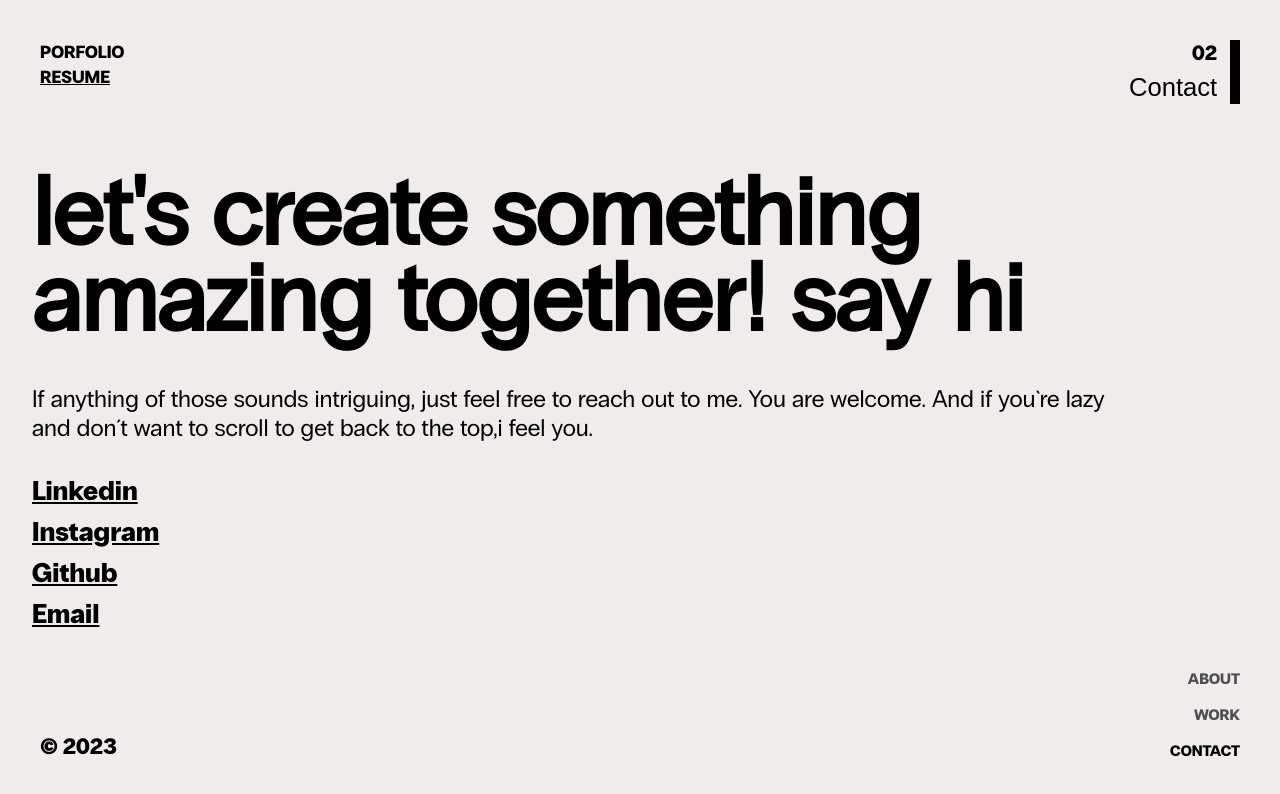
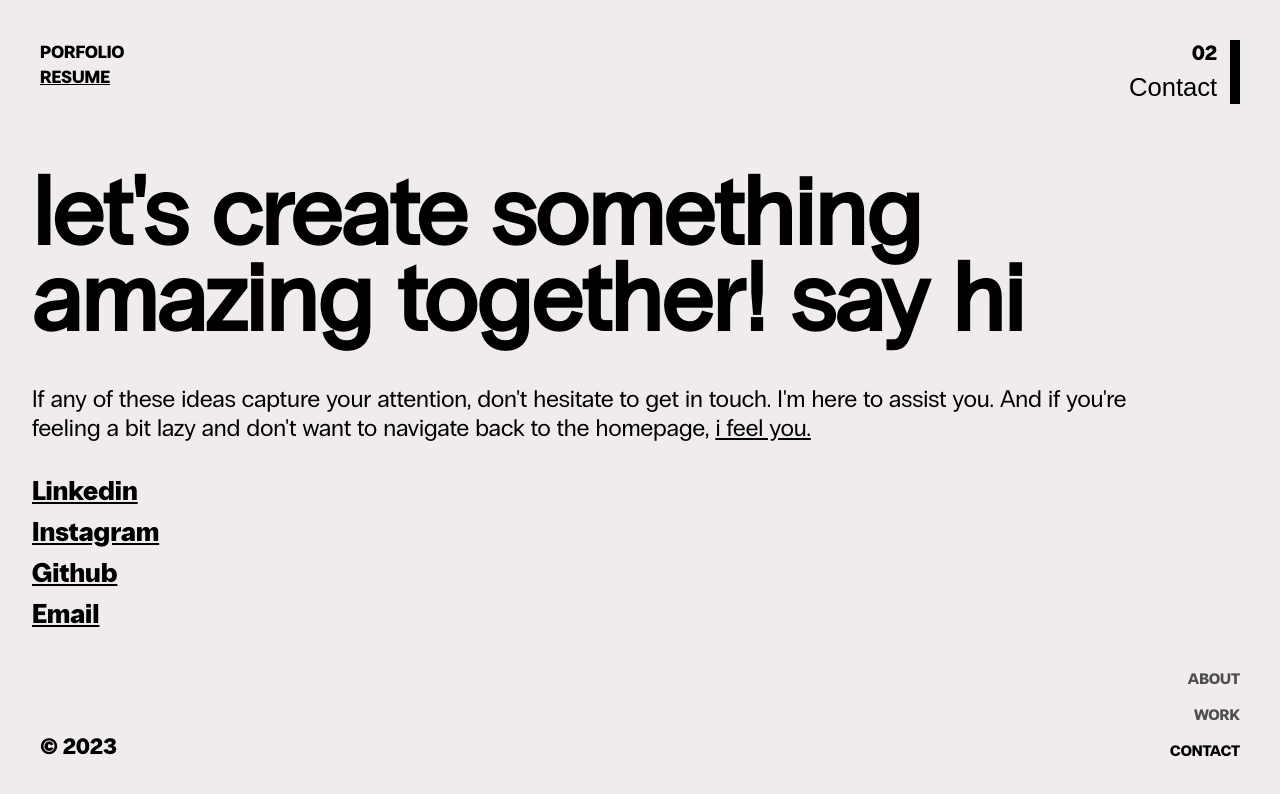
Before and after one commit to GabrielBorgess/s23portfolio, a React (Vite) app: page /contact in a window 1280 px wide. Shown: the top 794 px of the page. Built offline with nearby package versions, Linux system fonts and the light colour scheme; no server answers; a web font is replaced by a local one.

Commit message:
Fix contact page and Translate btn

```diff
--- a/src/i18n.js
+++ b/src/i18n.js
@@ -22,7 +22,9 @@ i18n
                         2: 'A developer from Brasília who likes to bring beautiful stuff to life, and listen to pagode while doing it'
                     },
                     contact: {
-                        1: "let's create something amazing together! say hi"
+                        1: "let's create something amazing together! say hi",
+                        2: "If any of these ideas capture your attention, don't hesitate to get in touch. I'm here to assist you. And if you're feeling a bit lazy and don't want to navigate back to the homepage,",
+                        3: 'i feel you.'
                     },
                     CE:{
                         about: 'about',
@@ -40,7 +42,8 @@ i18n
                     },
                     contact: {
                         1: 'Vamos criar algo incrível juntos!',
-                        2: ''
+                        2: 'Se alguma dessas ideias chamou a sua atenção, não hesite em entrar em contato. Estou aqui para ajudar você. E se você estiver com um pouco de preguiça para voltar na home,',
+                        3: 'eu te entendo.'
                     },
                     CE:{
                         about: 'Sobre',
--- a/src/routes/contact/contact.jsx
+++ b/src/routes/contact/contact.jsx
@@ -4,6 +4,7 @@ import CornerElement from '../../components/cornerElements/cornerElement'
 import circleCursor from '../../components/JSanimations/circleCursor';
 import { linkHover, leaveLinkHover } from '../../components/JSanimations/linkHoverAnimation'
 import { motion } from "framer-motion";
+import { Link } from "react-router-dom";
 import { useTranslation } from 'react-i18next';
 
 const contact = () => {
@@ -24,8 +25,7 @@ const contact = () => {
         <div className="ball"></div>
         <div className="contactContainer">
           <h1 className='contactTitle'>{t('contact.1')}</h1>
-          <p className='content'>If anything of those sounds intriguing, just feel free to reach out to me. You are welcome.
-            And if you`re lazy and don´t want to scroll to get back to the top,i feel you.</p>
+          <p className='content'>{t('contact.2')} <Link to={'/'}>{t('contact.3')}</Link></p>
 
           <div className="links">
             <p><a onMouseEnter={linkHover} onMouseLeave={leaveLinkHover}href="https://www.linkedin.com/in/gabriel-borges-0099251a1/" target="_blank">Linkedin</a></p>
--- a/src/routes/contact/contact.scss
+++ b/src/routes/contact/contact.scss
@@ -2,6 +2,7 @@
     width: 90%;
     align-items: center;
     justify-content: center;
+    z-index: -1;
 
     h1{
         font-size: 8rem;
@@ -19,6 +20,10 @@
         padding-bottom: 25px;
         font-size: 1.7rem;
         font-family: PPRadioGrotesk;
+
+        a{
+            color: black;
+        }
     }
 
     .links{
--- a/src/routes/root/root.jsx
+++ b/src/routes/root/root.jsx
@@ -26,8 +26,6 @@ const root = () => {
       circleCursor();
   });
 
-  //hi, i'm
-  //A developer from Brasília who likes to bring beautiful stuff to life, and listen to pagode while doing it.
   return (
     <div className='backgroundColor'>
       <motion.div id='mainPage' className="container"
--- a/src/routes/root/root.scss
+++ b/src/routes/root/root.scss
@@ -39,6 +39,8 @@
                 letter-spacing: 1px;
                 text-decoration: none;
                 cursor: pointer;
+                user-select: none;
+
 
                 @media all and (max-width: 480px) {
                     font-size: 0.6rem;
```
